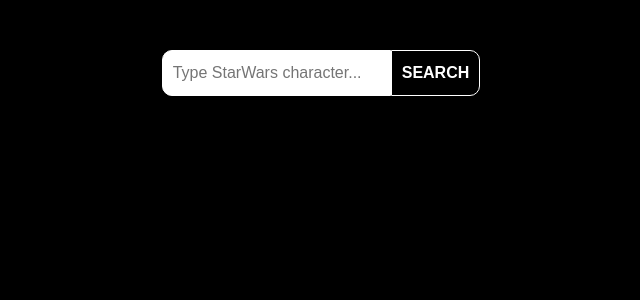
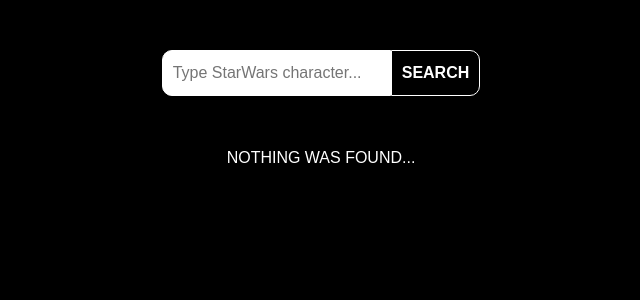
Before and after one commit to Asmat1k/React-REST-API, a React (Vite) app in the folder react-components/: page / in a window 1280 px wide. Shown: the top 300 px of the page, without its empty margins (319-959 px from the left). Built offline with nearby package versions, Linux system fonts and the light colour scheme.

Commit message:
feat: add block for no result

```diff
--- a/react-components/src/components/list/index.tsx
+++ b/react-components/src/components/list/index.tsx
@@ -31,6 +31,7 @@
     }
 
     const { results } = this.props.data;
+
     if (results && results.length > 0) {
       return (
         <section className={styles.data}>
@@ -42,6 +43,7 @@
         </section>
       );
     }
+    return <div className={styles.empty}>Nothing was found...</div>;
   }
 }
 
--- a/react-components/src/components/list/list.module.scss
+++ b/react-components/src/components/list/list.module.scss
@@ -47,6 +47,11 @@
   }
 }
 
+.empty {
+  text-align: center;
+  text-transform: uppercase;
+}
+
 @keyframes loading {
   0% {
     transform: rotate(0deg);
```
